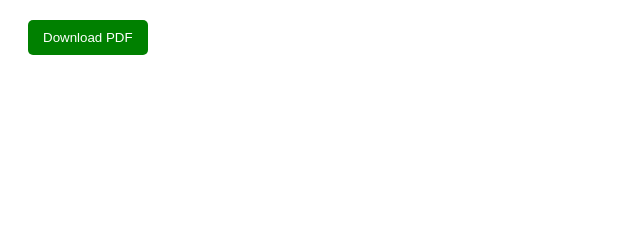
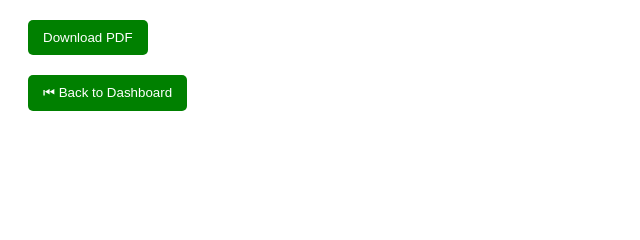
Before and after one commit to vedikabusinesssolution/dma-wafer-factory, a Node server app: page /dashboard/final_report in a window 1280 px wide. Shown: the part 355-595 px from the top of the page, without its empty margins (0-640 px from the left). Run offline with Node 20, Linux system fonts and the light colour scheme; the visitor is signed in with stand-in values (Sample User, id 1); some libraries are stand-ins or nearby versions.

Commit message:
Update final_report.hbs

```diff
--- a/views/final_report.hbs
+++ b/views/final_report.hbs
@@ -41,6 +41,11 @@
 <div style="margin-top:20px;">
     <a href="/dashboard/download-final-report"><button>Download PDF</button></a>
 </div>
+<div style="margin-top:20px;">
+    <a href="/dashboard">
+       <button>⏮ Back to Dashboard</button>
+    </a>
+</div>
 
 </body>
 </html>
```
